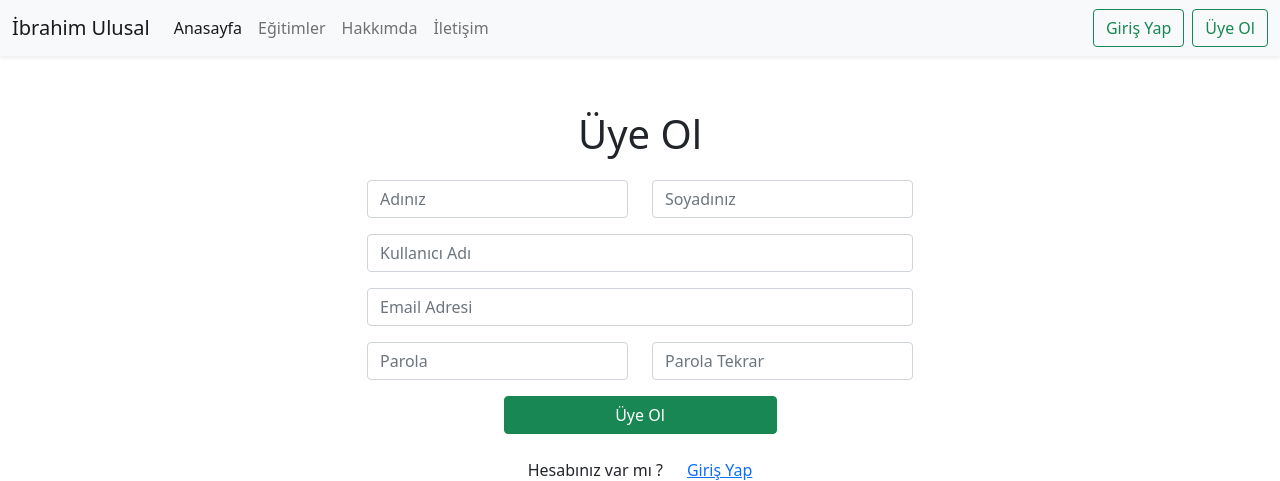
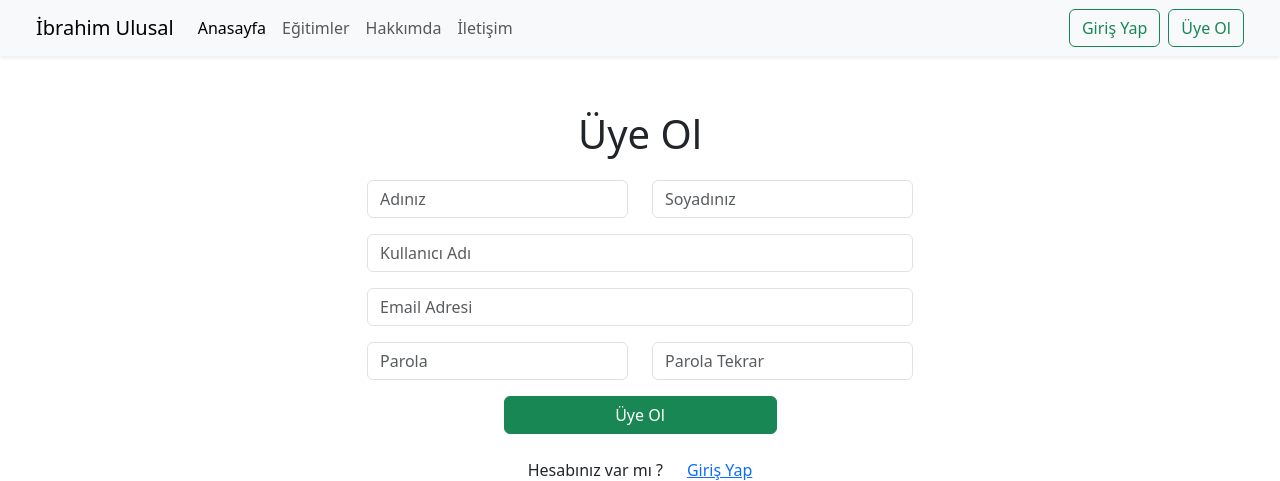
Before and after one commit to Ibrahim-Ulusall/my-website, a Django app: page /accounts/register in a window 1280 px wide. Shown: the top 481 px of the page. Run offline with Django 4.2, Linux system fonts and the light colour scheme; some libraries are stand-ins or nearby versions.

Commit message:
_navbar güncellendi.

```diff
--- a/templates/partials/_base.html
+++ b/templates/partials/_base.html
@@ -10,9 +10,8 @@
     <!-- Links -->
     <link rel="stylesheet" href="https://cdnjs.cloudflare.com/ajax/libs/font-awesome/6.4.0/css/all.min.css" />
     <link rel="stylesheet" href="{% static 'css/style.css' %}">
-    <link href="https://cdn.jsdelivr.net/npm/bootstrap@5.0.2/dist/css/bootstrap.min.css" rel="stylesheet">
+    <link rel="stylesheet" href="https://cdn.jsdelivr.net/npm/bootstrap@5.3.0/dist/css/bootstrap.min.css">
     <link rel="stylesheet" href="{% static 'css/dark.min.css' %}">
-    <script src="https://cdn.jsdelivr.net/npm/bootstrap@5.3.0/dist/js/bootstrap.bundle.min.js"></script>
 
     {% block cssFilesPath %} {% endblock %}
     <!-- End links -->
@@ -25,6 +24,7 @@
     <!-- <script src="{% static 'js/bootstrap.bundle.min.js' %}"></script>
     <script src="{% static 'js/bootstrap.bundle.js' %}"></script>
     <script src="{% static 'js/bootstra.js' %}"></script> -->
+    <script src="https://cdn.jsdelivr.net/npm/bootstrap@5.3.0/dist/js/bootstrap.bundle.min.js"></script>
 
     <script src="{% static 'js/highlight.min.js' %}"></script>
     <script src="{% static 'js/highlightjs-line-numbers.min.js' %}"></script>
@@ -32,6 +32,7 @@
         hljs.initHighlightingOnLoad();
         hljs.initLineNumbersOnLoad();
     </script>
+
     {% block jsFilesPath %} {% endblock %}
 
     {% include 'partials/_footer.html' %}
--- a/templates/partials/_navbar.html
+++ b/templates/partials/_navbar.html
@@ -1,4 +1,4 @@
-<nav class="navbar navbar-expand-lg navbar-light bg-light sticky-top shadow-sm">
+<!-- <nav class="navbar navbar-expand-lg navbar-light bg-light sticky-top shadow-sm">
   <div class="container-fluid">
     <a class="navbar-brand" href="{% url 'home' %}">İbrahim Ulusal</a>
     <button class="navbar-toggler" type="button" data-bs-toggle="collapse" data-bs-target="#navbarSupportedContent" aria-controls="navbarSupportedContent" aria-expanded="false" aria-label="Toggle navigation">
@@ -22,10 +22,67 @@
         <li class="nav-item">
           <a class="nav-link {% if 'contact' in request.path %} active {% endif %}" href="{% url 'contact' %}" tabindex="-1">İletişim</a>
         </li>
-
       </ul>
+      {% if user.is_authenticated %}
+        <span class="text">Hoş geldin,{{ user.first_name|title }}</span>
+      {% else %}
         <a class="btn btn-outline-success me-2" href="{% url 'login' %}">Giriş Yap</a>
         <a class="btn btn-outline-success" href="{% url 'register' %}">Üye Ol</a>
+      {% endif %}
+      </div>
+  </div>
+</nav>
+ -->
+ <nav class="navbar navbar-expand-lg navbar-light bg-light sticky-top shadow-sm px-4">
+  <div class="container-fluid">
+    <a class="navbar-brand" href="{% url 'home' %}">İbrahim Ulusal</a>
+    <button class="navbar-toggler" type="button" data-bs-toggle="collapse" data-bs-target="#navbarSupportedContent" aria-controls="navbarSupportedContent" aria-expanded="false" aria-label="Toggle navigation">
+      <span class="navbar-toggler-icon"></span>
+    </button>
+    <div class="collapse navbar-collapse justify-content-between" id="navbarSupportedContent">
+      <ul class="navbar-nav mb-2 mb-lg-0">
+        <li class="nav-item">
+          <a class="nav-link {% if '/' in request.path %} active {% endif %}" href="{% url 'home' %}">Anasayfa</a>
+        </li>
+
+        <li class="nav-item">
+          <a class="nav-link" href="{% url 'courses' %}">Eğitimler</a>
+        </li>
+
+        <li class="nav-item">
+          <a class="nav-link {% if 'about' in request.path %} active {% endif %}" href="{% url 'about' %}">Hakkımda</a>
+        </li>
+
+        <li class="nav-item">
+          <a class="nav-link {% if 'contact' in request.path %} active {% endif %}" href="{% url 'contact' %}">İletişim</a>
+        </li>
+      </ul>
+
+      {% if user.is_authenticated %}
+        <ul class="navbar-nav pe-5">
+          <li class="nav-item dropdown">
+            <a class="nav-link dropdown-toggle" href="#" id="navbarDropdown" role="button" data-bs-toggle="dropdown" aria-expanded="false">
+              {{ user.first_name|title }}
+            </a>
+            <ul class="dropdown-menu" aria-labelledby="navbarDropdown">
+              <li><a class="dropdown-item btn btn-success" href="#"> <i class="fa-solid fa-user me-2"></i>  Profil Ayarları</a></li>
+              <li><a class="dropdown-item btn btn-success" href="#"><i class="fa-solid fa-hammer me-2"></i> Hesap Ayarları</a></li>
+              <li><hr class="dropdown-divider"></li>
+              <li><a class="dropdown-item btn btn-success" href="#"><i class="fa-solid fa-right-from-bracket me-2"></i> Çıkış Yap </a></li>
+            </ul>
+          </li>
+        </ul>
+      {% else %}
+        <ul class="navbar-nav">
+          <li class="nav-item">
+            <a class="btn btn-outline-success me-2" href="{% url 'login' %}">Giriş Yap</a>
+          </li>
+          <li class="nav-item">
+            <a class="btn btn-outline-success" href="{% url 'register' %}">Üye Ol</a>
+          </li>
+        </ul>
+      {% endif %}
+
     </div>
   </div>
 </nav>
```
Also changed, not shown: db.sqlite3.
